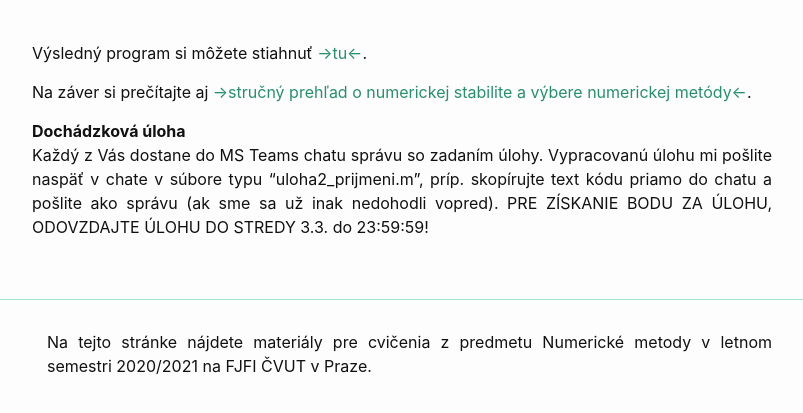
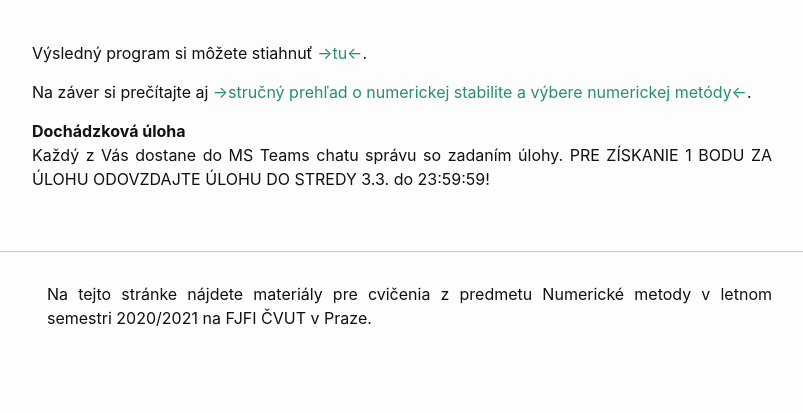
Before and after one commit to maslarova/maslarova.github.io, a Jekyll site: the page built from _posts/2021-02-25-cvicenie2.md, in a window 1280 px wide and 900 px high, scrolled down 2643 px, cut to the strip 462-875 px from the top of the window. Shown: the whole strip, without its empty margins (238-1041 px from the left). Built offline with Jekyll 4.4.1, drawn with Linux system fonts in a browser that asks for light colours; after the commit the page ends 3495 px from its top, so only the background shows below that.

Commit message:
2021-02-25-cvicenie2.md

```diff
--- a/_posts/2021-02-25-cvicenie2.md
+++ b/_posts/2021-02-25-cvicenie2.md
@@ -124,5 +124,4 @@ Na záver si prečítajte aj [->stručný prehľad o numerickej stabilite a výb
 
 
 <b>Dochádzková úloha</b><br>
-Každý z Vás dostane do MS Teams chatu správu so zadaním úlohy. Vypracovanú úlohu mi pošlite naspäť v chate v súbore typu "uloha2_prijmeni.m", príp. skopírujte text kódu priamo do chatu a pošlite ako správu (ak sme sa už inak nedohodli vopred).
-PRE ZÍSKANIE BODU ZA ÚLOHU, ODOVZDAJTE ÚLOHU DO STREDY 3.3. do 23:59:59!
+Každý z Vás dostane do MS Teams chatu správu so zadaním úlohy. PRE ZÍSKANIE 1 BODU ZA ÚLOHU ODOVZDAJTE ÚLOHU DO STREDY 3.3. do 23:59:59!
```
